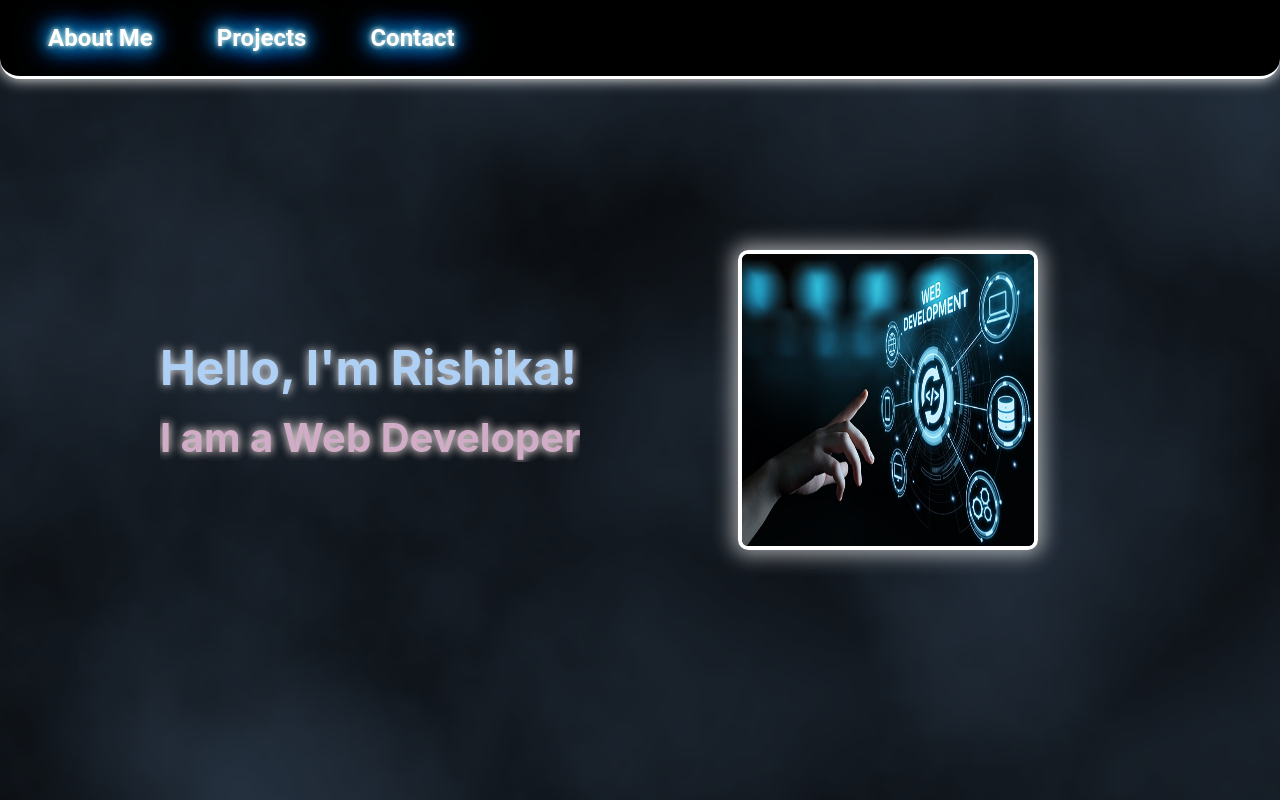
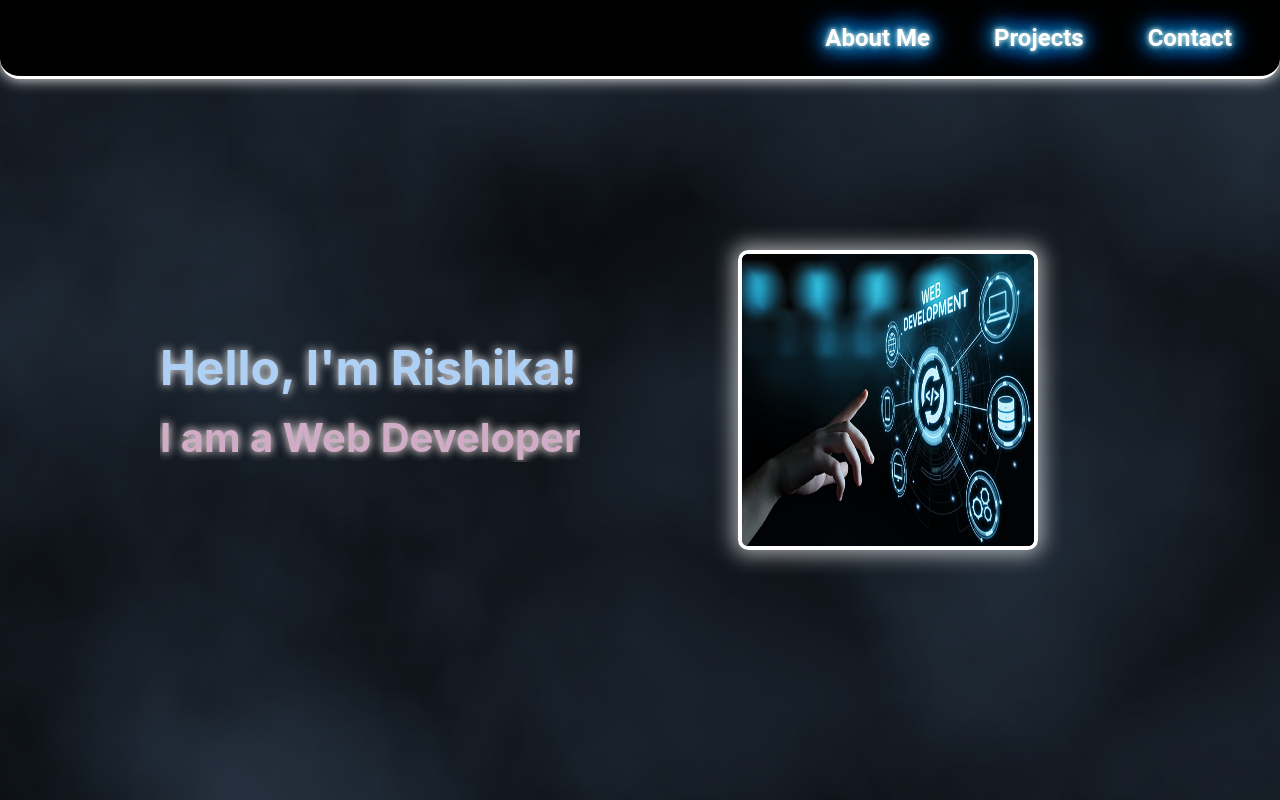
Before and after one commit to rishika555/Portfolio, a React (Create React App) app: page / in a window 1280 px wide. Shown: the top 800 px of the page. Built offline with nearby package versions, Linux system fonts and the light colour scheme.

Commit message:
Update Navbar.css

```diff
--- a/src/components/Navbar.css
+++ b/src/components/Navbar.css
@@ -7,7 +7,7 @@
   min-height: 70px;
   display: flex;
   align-items: center;
-  justify-content: space-between;
+  justify-content: flex-end; /* Align entire content to the right */
   position: fixed;
   top: 0;
   left: 0;
@@ -18,19 +18,12 @@
   width: 100%;
 }
 
-/* Title styling */
-.title-font {
-  font-size: 1.5rem;
-  color: white;
-  font-weight: bold;
-  white-space: nowrap;
-}
-
 /* Navigation container */
 nav {
   display: flex;
   gap: 2rem;
   align-items: center;
+  justify-content: flex-end; /* Align nav links to the right */
 }
 
 /* Individual nav items */
```
